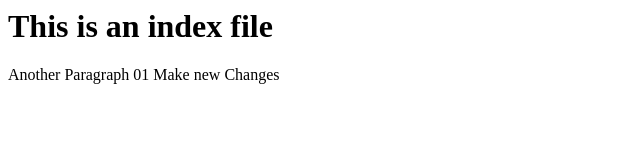
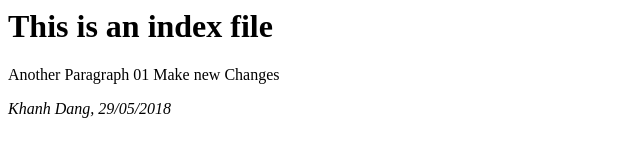
Before and after one commit to draftisme/hello-world, a plain HTML site: page index.html in a window 1280 px wide. Shown: the whole page, without its empty margins (0-640 px from the left). Drawn offline with Linux system fonts and the light colour scheme.

Commit message:
Add author's name

```diff
--- a/index.html
+++ b/index.html
@@ -1,2 +1,3 @@
 <h1>This is an index file</h1>
 Another Paragraph 01 Make new Changes
+<p><em>Khanh Dang, 29/05/2018</em></p>
```
